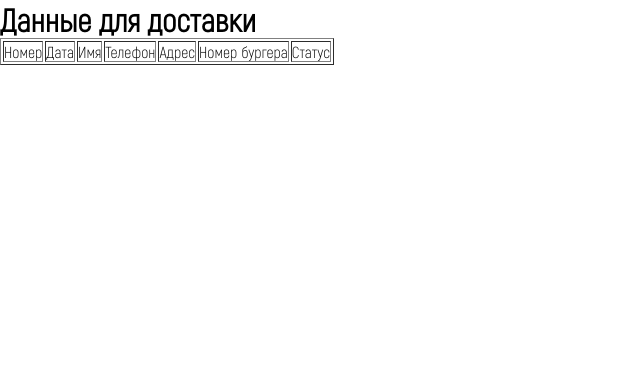
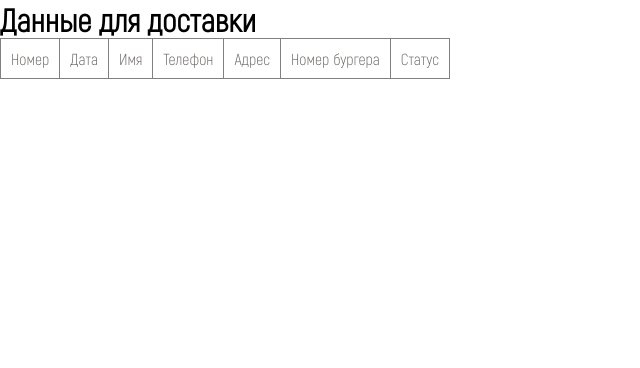
Before and after one commit to Sa1nt-Vlad/pyramid_based_ber2, a Python web app: template pyramid_based_ber/templates/order_list.jinja2 in a window 1280 px wide. Shown: the part 52-420 px from the top of the page, without its empty margins (0-640 px from the left). Run offline with Jinja, Linux system fonts and the light colour scheme; the template is opened without the code that fills it, so the values that code supplies are empty.

Commit message:
начало стилей для таблиц

```diff
--- /dev/null
+++ b/pyramid_based_ber/static/css/table.css
@@ -0,0 +1,27 @@
+table {
+  font-family: "Lucida Sans Unicode", "Lucida Grande", Sans-Serif;
+  border-collapse: collapse;
+  color: #686461;
+}
+caption {
+  padding: 10px;
+  color: white;
+  background: #8FD4C1;
+  font-size: 18px;
+  text-align: left;
+  font-weight: bold;
+}
+th {
+  border-bottom: 3px solid #B9B29F;
+  padding: 10px;
+  text-align: left;
+}
+td {
+  padding: 10px;
+}
+tr:nth-child(odd) {
+  background: white;
+}
+tr:nth-child(even) {
+  background: #E8E6D1;
+}
--- a/pyramid_based_ber/templates/burger_list.jinja2
+++ b/pyramid_based_ber/templates/burger_list.jinja2
@@ -1,4 +1,6 @@
 {% extends "index.jinja2" %}
+
+{% block css %}<link rel="stylesheet" type="text/css" href="../static/css/table.css">{% endblock css %}
 
 {% block content %}
     <h1>Заказ на кухню</h1>
--- a/pyramid_based_ber/templates/order_list.jinja2
+++ b/pyramid_based_ber/templates/order_list.jinja2
@@ -1,4 +1,6 @@
 {% extends "index.jinja2" %}
+
+{% block css %}<link rel="stylesheet" type="text/css" href="../static/css/table.css">{% endblock css %}
 
 {% block content %}
     <h1>Данные для доставки</h1>
```
